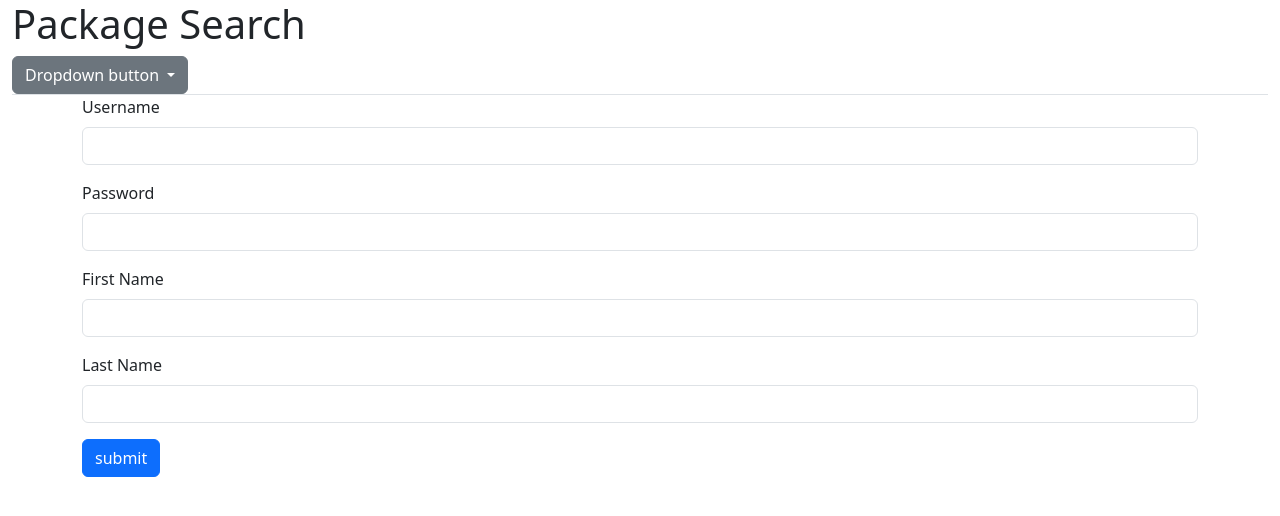
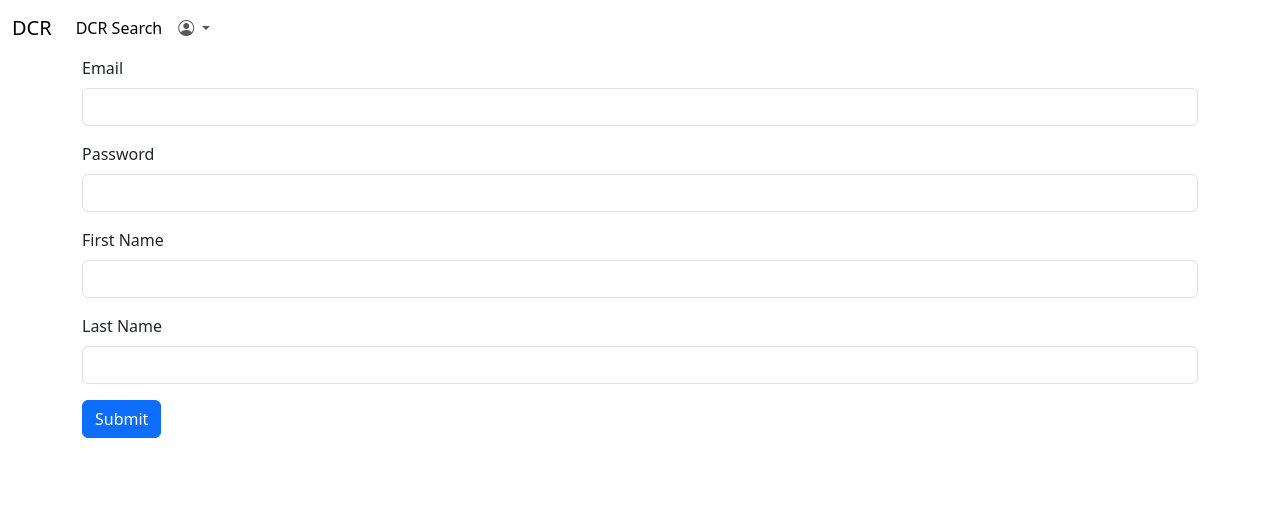
Before and after one commit to Murdock022X/Codescout, a Flask app: page /signup in a window 1280 px wide. Shown: the top 516 px of the page. Run offline with Flask 3, Linux system fonts and the light colour scheme; parts of the project's set-up code (start-up, migrations or seed data) failed here and were passed over.

Commit message:
End of day 6/12/23

```diff
--- a/docker-compose.yml
+++ b/docker-compose.yml
@@ -1,6 +1,6 @@
 services:
   app:
-    image: package-search
+    image: dcr
     restart: always
     ports:
       - "8080:8080"
@@ -19,8 +19,8 @@ services:
     volumes:
       - postgres-data:/var/lib/postgres
     environment:
-      - POSTGRES_USER=mypostgres
-      - POSTGRES_PASSWORD=mypostgres
+      - POSTGRES_USER=admin
+      - POSTGRES_PASSWORD=admin
 
 volumes:
   postgres-data:
--- a/gunicorn-deployment/website/app_config.json
+++ b/gunicorn-deployment/website/app_config.json
@@ -1,4 +1,4 @@
 {
     "SECRET_KEY": "b7850a63987778b77f788b69fe526d26",
-    "SQLALCHEMY_DATABASE_URI": "postgresql://mypostgres:mypostgres@localhost:5432/postgres"
+    "SQLALCHEMY_DATABASE_URI": "postgresql://admin:admin@localhost:5432/dcr"
 }
--- a/gunicorn-deployment/website/auth/forms.py
+++ b/gunicorn-deployment/website/auth/forms.py
@@ -2,21 +2,22 @@ from flask_wtf import FlaskForm
 from wtforms import StringField, SubmitField, PasswordField
 from wtforms.validators import InputRequired, Length
 
+
 class LoginForm(FlaskForm):
     # Username
-    username = StringField('username', validators=[InputRequired(), Length(min=6, max=50)])
-    password = PasswordField('password', validators=[InputRequired(), Length(min=6, max=50)])
-    submit = SubmitField('submit')
+    email = StringField('Email', validators=[InputRequired(), Length(min=6, max=50)])
+    password = PasswordField('Password', validators=[InputRequired(), Length(min=6, max=50)])
+    submit = SubmitField('Submit')
 
 class SignupForm(FlaskForm):
     # Username field for user account.
-    username = StringField('username', validators=[InputRequired(), Length(min=6, max=50)])
+    email = StringField('Email', validators=[InputRequired(), Length(min=6, max=50)])
 
     # Password field for user account.
-    password = PasswordField('password', validators=[InputRequired(), Length(min=6, max=50)])
+    password = PasswordField('Password', validators=[InputRequired(), Length(min=6, max=50)])
 
     # First and last name field for user account.
-    first_name = StringField('first_name', validators=[InputRequired(), Length(max=50)])
-    last_name = StringField('last_name', validators=[InputRequired(), Length(max=50)])
+    first_name = StringField('First Name', validators=[InputRequired(), Length(max=50)])
+    last_name = StringField('Last Name', validators=[InputRequired(), Length(max=50)])
 
-    submit = SubmitField('submit')
+    submit = SubmitField('Submit')
--- a/gunicorn-deployment/website/auth/routes.py
+++ b/gunicorn-deployment/website/auth/routes.py
@@ -1,12 +1,13 @@
 from flask import Blueprint, render_template, redirect, url_for, flash
-from flask_login import login_user, logout_user, login_required
-from .forms import SignupForm, LoginForm
+from flask_login import login_user, logout_user, login_required, current_user
+
+from website.auth.forms import SignupForm, LoginForm
 
 from website import db
 
 from werkzeug.security import generate_password_hash, check_password_hash
 
-from website.database_models import User
+from website.models import User
 
 auth = Blueprint('auth', __name__)
 
@@ -15,12 +16,12 @@ def login():
     form = LoginForm()
 
     if form.validate_on_submit():
-        user = User.query.filter_by(username=form.username.data).one()
+        user = User.query.filter_by(email=form.email.data).first()
 
         if user:
             if check_password_hash(user.password_hash, form.password.data):
                 login_user(user)
-                return redirect('main.search_engine')
+                return redirect(url_for('main.search_engine'))
 
             else:
                 flash('Incorrect password')
@@ -30,20 +31,20 @@ def login():
 
     return render_template('login.html', form=form)
 
-
 @auth.route('/signup', methods=['GET', 'POST'])
 def signup():
     form = SignupForm()
 
     if form.validate_on_submit():
-        if User.query.filter_by(username=form.username.data).one():
-            flash('Username Taken')
+        print(form.email.data)
+        if User.query.filter_by(email=form.email.data).first():
+            flash('Email Already Registered')
 
         else:
             password_hash = generate_password_hash(form.password.data,
                                                    method='sha256')
 
-            new_user = User(username=form.username.data,
+            new_user = User(email=form.email.data,
                             password_hash=password_hash,
                             first_name=form.first_name.data,
                             last_name=form.last_name.data)
--- a/gunicorn-deployment/website/templates/signup.html
+++ b/gunicorn-deployment/website/templates/signup.html
@@ -2,25 +2,26 @@
 
 {% block content %}
 
-<div class="container">
-    <form>
+<form method="POST">
+    {{ form.csrf_token }}
+
     <div class="mb-3">
-            <label class="form-label" for="username-input">Username</label>
-            {{ form.username(class='form-control', type='text', id='username-input') }}
+        <label class="form-label" for="email-input">{{ form.email.label }}</label>
+        {{ form.email(class='form-control', type='text', id='email-input') }}
     </div>
 
     <div class="mb-3">
-            <label class="form-label" for="password-input">Password</label>
+        <label class="form-label" for="password-input">{{ form.password.label }}</label>
         {{ form.password(class='form-control', type='password', id='password-input') }}
     </div>
 
     <div class="mb-3">
-            <label class="form-label" for="first-name">First Name</label>
+        <label class="form-label" for="first-name">{{ form.first_name.label }}</label>
         {{ form.first_name(class='form-control', type='text', id='first-name') }}
     </div>
 
     <div class="mb-3">
-            <label class="form-label" for="last-name">Last Name</label>
+        <label class="form-label" for="last-name">{{ form.last_name.label }}</label>
         {{ form.last_name(class='form-control', type='text', id='last-name') }}
     </div>
 
@@ -28,6 +29,5 @@
         {{ form.submit(class='btn btn-primary') }}
     </div>
 </form>
-</div>
 
 {% endblock %}
--- a/gunicorn-deployment/website/templates/site.html
+++ b/gunicorn-deployment/website/templates/site.html
@@ -4,32 +4,51 @@
     <meta charset="UTF-8">
     <meta http-equiv="X-UA-Compatible" content="IE=edge">
     <meta name="viewport" content="width=device-width, initial-scale=1.0">
-    <title>Package-Search</title>
+    <title>Distributed Code Repositories</title>
     <link href="https://cdn.jsdelivr.net/npm/bootstrap@5.3.0-alpha3/dist/css/bootstrap.min.css" rel="stylesheet" integrity="sha384-KK94CHFLLe+nY2dmCWGMq91rCGa5gtU4mk92HdvYe+M/SXH301p5ILy+dN9+nJOZ" crossorigin="anonymous">
     <link rel="stylesheet" href="https://cdn.jsdelivr.net/npm/bootstrap-icons@1.10.5/font/bootstrap-icons.css">
+    <script src="https://cdn.jsdelivr.net/npm/bootstrap@5.3.0/dist/js/bootstrap.bundle.min.js"></script>
+
 </head>
 <body>
-    <div class="container-fluid">
-        <header class="border-bottom">
-            <h1>Package Search</h1>
-
-            <div class="dropdown">
-                <button class="btn btn-secondary dropdown-toggle" type="button" data-bs-toggle="dropdown">
-                  Dropdown button
+    <nav class="navbar navbar-expand-lg bg-body-primary bg-body-light">
+        <div class="container-fluid">
+            <a class="navbar-brand italic" href="{{ url_for('main.index') }}">DCR</a>
+                <button class="navbar-toggler" type="button" data-bs-toggle="collapse" data-bs-target="#navbarSupportedContent" aria-controls="navbarSupportedContent" aria-expanded="false" aria-label="Toggle navigation">
+                    <span class="navbar-toggler-icon"></span>
                 </button>
-                <ul class="dropdown-menu">
-                  <li><a class="dropdown-item" href="#">Action</a></li>
-                  <li><a class="dropdown-item" href="#">Another action</a></li>
-                  <li><a class="dropdown-item" href="#">Something else here</a></li>
+            <div class="collapse navbar-collapse" id="navbarSupportedContent">
+                <ul class="navbar-nav me-auto mb-2 mb-lg-0">
+                    <li class="nav-item">
+                        <a class="nav-link active" aria-current="page" href="{{ url_for('main.search_engine') }}">DCR Search</a>
+                    </li>
+                    <li class="nav-item dropdown">
+                        <a class="nav-link dropdown-toggle" href="#" role="button" data-bs-toggle="dropdown" aria-expanded="false">
+                            <i class="bi bi-person-circle"></i>
+                        </a>
+                        <ul class="dropdown-menu">
+                            <li>
+                                {% if current_user.email %}
+                                    <a class="dropdown-item" href="#">{{ current_user.email }}</a>
+                                {% else %}
+                                    <a class="dropdown-item" href="#">Not Logged In</a>
+                                {% endif %}
+                            </li>
+                            <li><hr class="dropdown-divider"></li>
+                            <li><a class="dropdown-item" href="{{ url_for('auth.login') }}">Login</a></li>
+                            <li><a class="dropdown-item" href="{{ url_for('auth.signup') }}">Signup</a></li>
+                            <li><a class="dropdown-item" href="{{ url_for('auth.logout') }}">Logout <i class="bi bi-box-arrow-right"></i></a></li>
+                        </ul>
+                    </li>
                 </ul>
             </div>
-        </header>
+        </div>
+    </nav>
+
+    <div class="container">
+        {% block content %}
+        {% endblock %}
     </div>
 
-    {% block content %}
-
-    {% endblock %}
-
-    <script src="https://unpkg.com/@popperjs/core@2"></script>
 </body>
 </html>
```
Also changed, not shown: gunicorn-deployment/setup-db.py (added, +12 -0 lines), gunicorn-deployment/website/__init__.py (+6 -6 lines), gunicorn-deployment/website/database_models.py (deleted, +0 -19 lines), gunicorn-deployment/website/main/forms.py (+11 -2 lines), gunicorn-deployment/website/main/routes.py (+7 -2 lines), gunicorn-deployment/website/models.py (added, +29 -0 lines), gunicorn-deployment/website/templates/account_settings.html (added, +9 -0 lines), gunicorn-deployment/website/templates/login.html (+6 -6 lines), gunicorn-deployment/website/templates/search_engine.html (+14 -1 lines), gunicorn-deployment/website/static/dcrlogo.png (added), 2 other files. Lines whose indentation alone changed are shown as unchanged.
